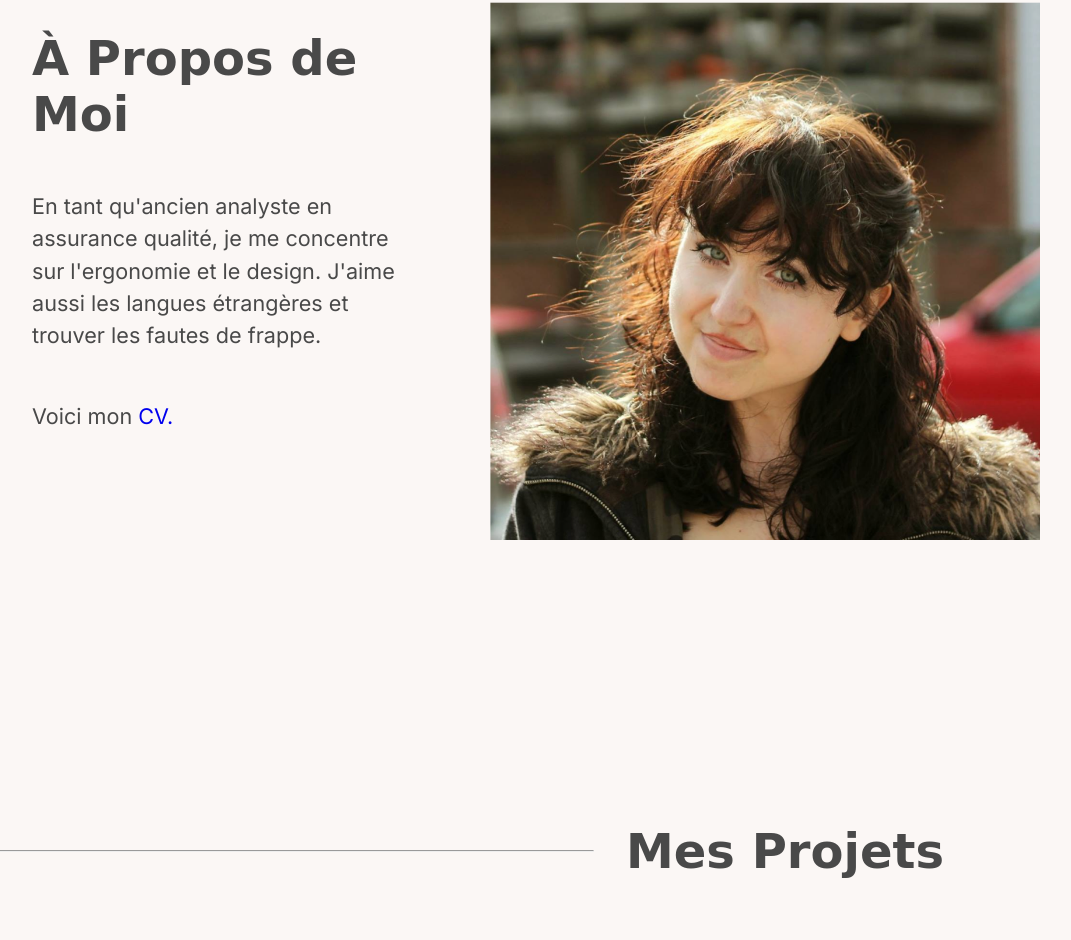
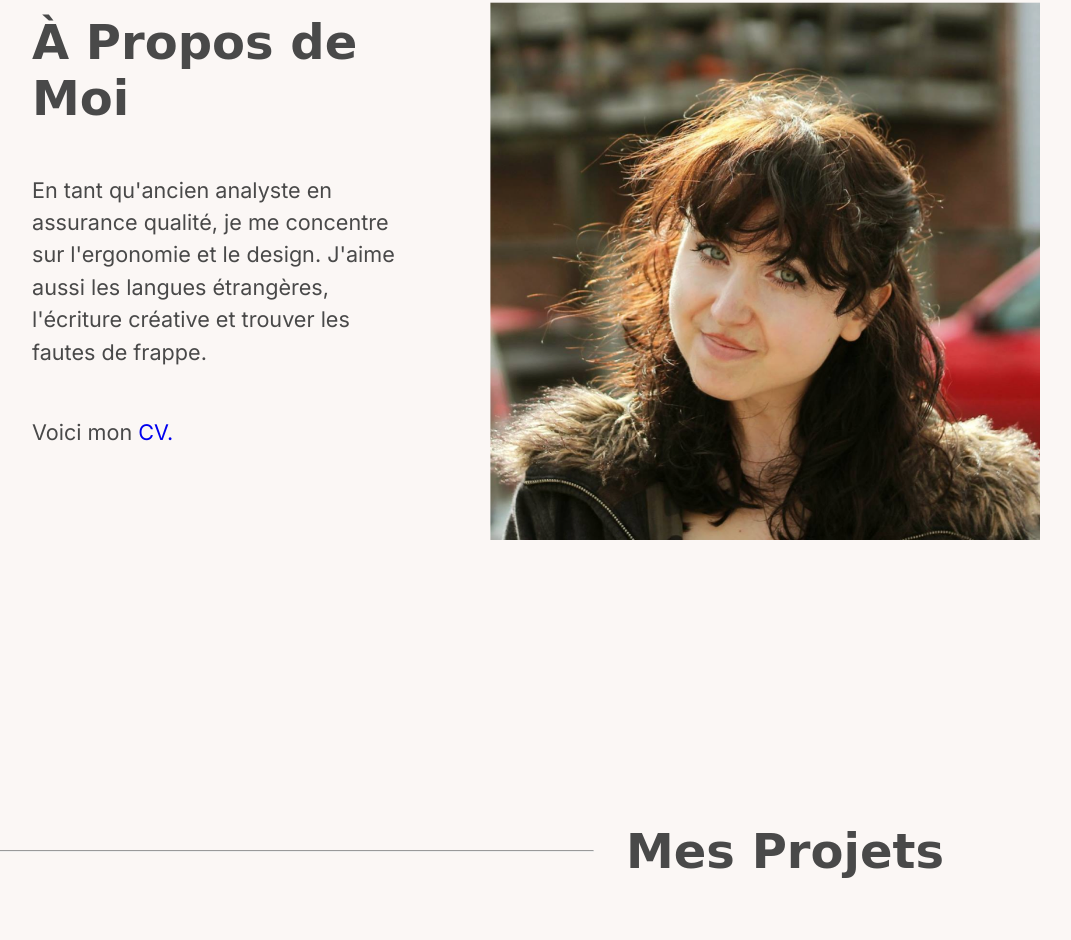
Before and after one commit to hametm/portfolio, a plain HTML site: page index-fr.html in a window 1280 px wide. Shown: the part 1065-2005 px from the top of the page, without its empty margins (144-1215 px from the left). Drawn offline with nearby package versions, Linux system fonts and the light colour scheme; a web font is replaced by a local one.

Commit message:
Change About Me paragraph

```diff
--- a/index-fr.html
+++ b/index-fr.html
@@ -47,7 +47,7 @@
                    <h2 id="about-me-header">À Propos de Moi</h2>
                     <p>En tant qu'ancien analyste en assurance qualité, je me concentre
                         sur l'ergonomie et le design. J'aime aussi les langues
-                        étrangères et trouver les fautes de frappe.
+                        étrangères, l'écriture créative et trouver les fautes de frappe.
                     </p>
                     <p>Voici mon <a href="./assets/resume.pdf" target="_blank">CV.</a></p>
                 </div>
```
Also changed, not shown: index.html (+1 -1 lines).
